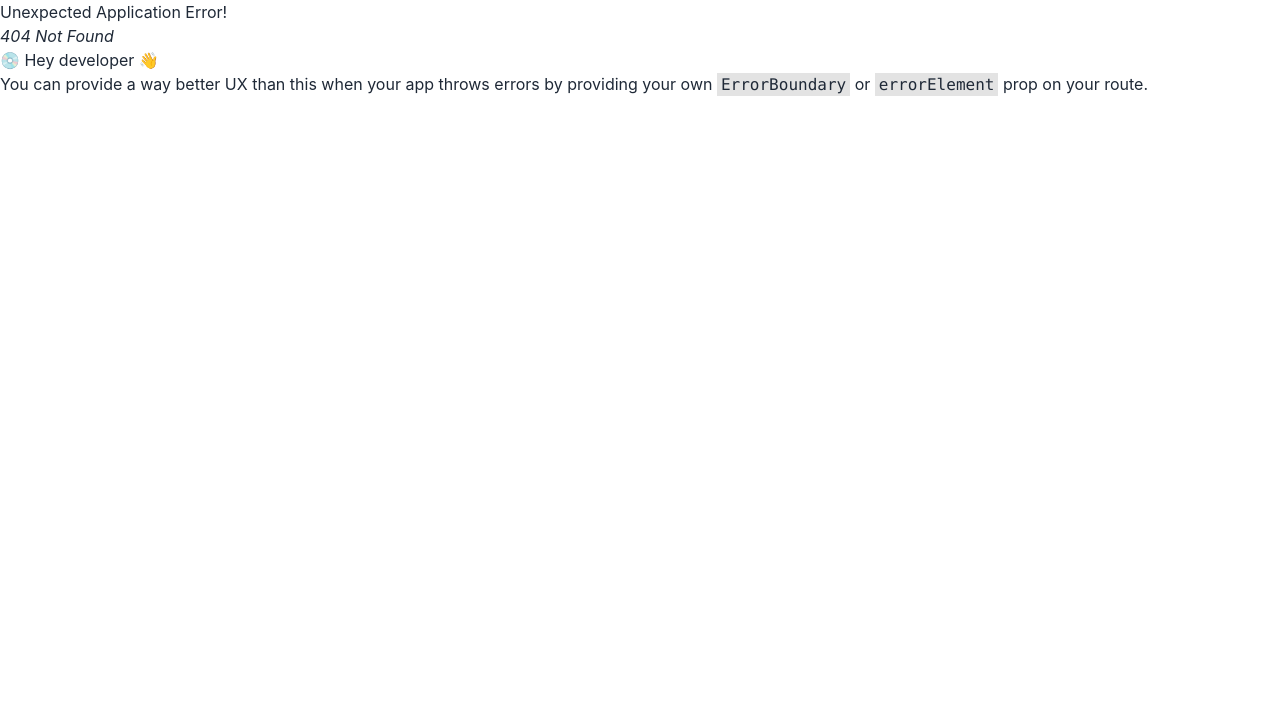
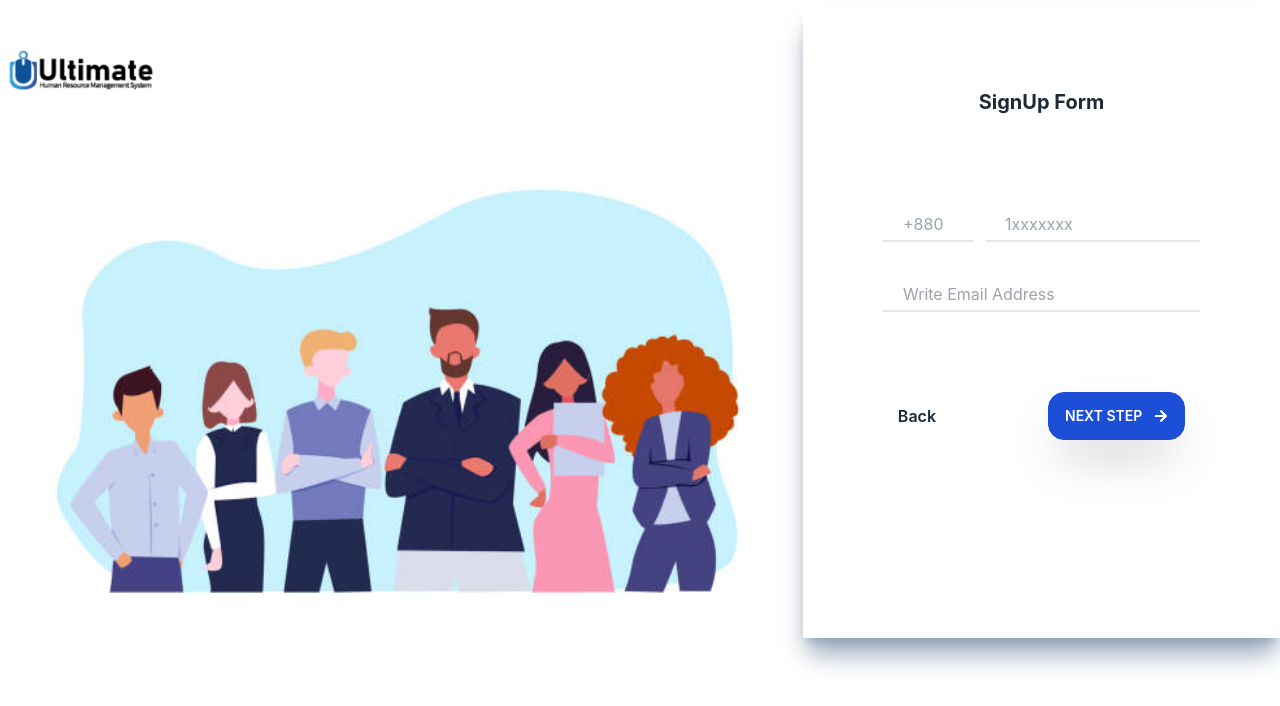
Before and after one commit to EhsanEIK/ultimate-web-app, a React (Create React App) app: page /signUpForm2 in a window 1280 px wide. Before the commit this address had no page. Shown: the top 706 px of the page. Built offline with nearby package versions, Linux system fonts and the light colour scheme.

Commit message:
added SignupForm2 page and route

```diff
--- a/src/Pages/SignupForm/SignupForm1/SignupForm1.js
+++ b/src/Pages/SignupForm/SignupForm1/SignupForm1.js
@@ -1,5 +1,6 @@
 import React from 'react';
 import { FaArrowRight } from "react-icons/fa";
+import { Link } from 'react-router-dom';
 
 const SignUpForm1 = () => {
     return (
@@ -11,11 +12,13 @@ const SignUpForm1 = () => {
                         <input type="text" placeholder="Write First Name" className="w-full border-b-2 outline-0 pl-5 pb-1" />
                         <input type="text" placeholder="Write Last Name" className="block w-full border-b-2 outline-0 pl-5 pb-1 mt-10" />
                     </div>
-                    <div className='flex justify-center mt-16'>
-                        <button className='btn bg-blue-700 border-blue-700 rounded-2xl shadow-2xl hover:bg-blue-600 hover:border-blue-700'>
-                            <span className='mr-3'>Next Step</span>
-                            <FaArrowRight></FaArrowRight>
-                        </button>
+                    <div className='flex justify-center mt-20'>
+                        <Link to='/signUpForm2'>
+                            <button className='btn bg-blue-700 border-blue-700 rounded-2xl shadow-2xl hover:bg-white hover:text-blue-700 hover:border-blue-700'>
+                                <span className='mr-3'>Next Step</span>
+                                <FaArrowRight></FaArrowRight>
+                            </button>
+                        </Link>
                     </div>
                 </form>
                 <div className='flex md:flex-row flex-col items-center justify-center mt-28'>
--- /dev/null
+++ b/src/Pages/SignupForm/SignupForm2/SignupForm2.js
@@ -0,0 +1,33 @@
+import React from 'react';
+import { FaArrowRight } from 'react-icons/fa';
+import { Link } from 'react-router-dom';
+
+const SignupForm2 = () => {
+    return (
+        <div>
+            <div className='md:h-[630px] h-full shadow-xl shadow-slate-400 p-20 mt-2'>
+                <h1 className='text-xl font-bold text-center mb-24'>SignUp Form</h1>
+                <form>
+                    <div className='mt-20'>
+                        <div className='flex'>
+                            <input type="text" placeholder="+880" className="w-2/5 border-b-2 outline-0 pl-5 pb-1" />
+                            <input type="text" placeholder="1xxxxxxx" className="w-full border-b-2 outline-0 ml-3 pl-5 pb-1" />
+                        </div>
+                        <input type="email" placeholder="Write Email Address" className="block w-full border-b-2 outline-0 pl-5 pb-1 mt-10" />
+                    </div>
+                    <div className='flex justify-center items-center mt-20'>
+                        <Link to='/'>
+                            <button className='font-semibold mr-28'>Back</button>
+                        </Link>
+                        <button className='btn bg-blue-700 border-blue-700 rounded-2xl shadow-2xl hover:bg-white hover:text-blue-700 hover:border-blue-700'>
+                            <span className='mr-3'>Next Step</span>
+                            <FaArrowRight></FaArrowRight>
+                        </button>
+                    </div>
+                </form>
+            </div>
+        </div>
+    );
+};
+
+export default SignupForm2;
--- a/src/Routes/Routes/routes.js
+++ b/src/Routes/Routes/routes.js
@@ -1,13 +1,15 @@
 import { createBrowserRouter } from "react-router-dom";
 import Main from "../../layouts/Main/Main";
 import SignUpForm1 from '../../Pages/SignupForm/SignupForm1/SignupForm1';
+import SignupForm2 from "../../Pages/SignupForm/SignupForm2/SignupForm2";
 
 const router = createBrowserRouter([
     {
         path: '/',
         element: <Main></Main>,
         children: [
-            { path: '/', element: <SignUpForm1></SignUpForm1> }
+            { path: '/', element: <SignUpForm1></SignUpForm1> },
+            { path: '/signUpForm2', element: <SignupForm2></SignupForm2> },
         ]
     }
 ])
```
